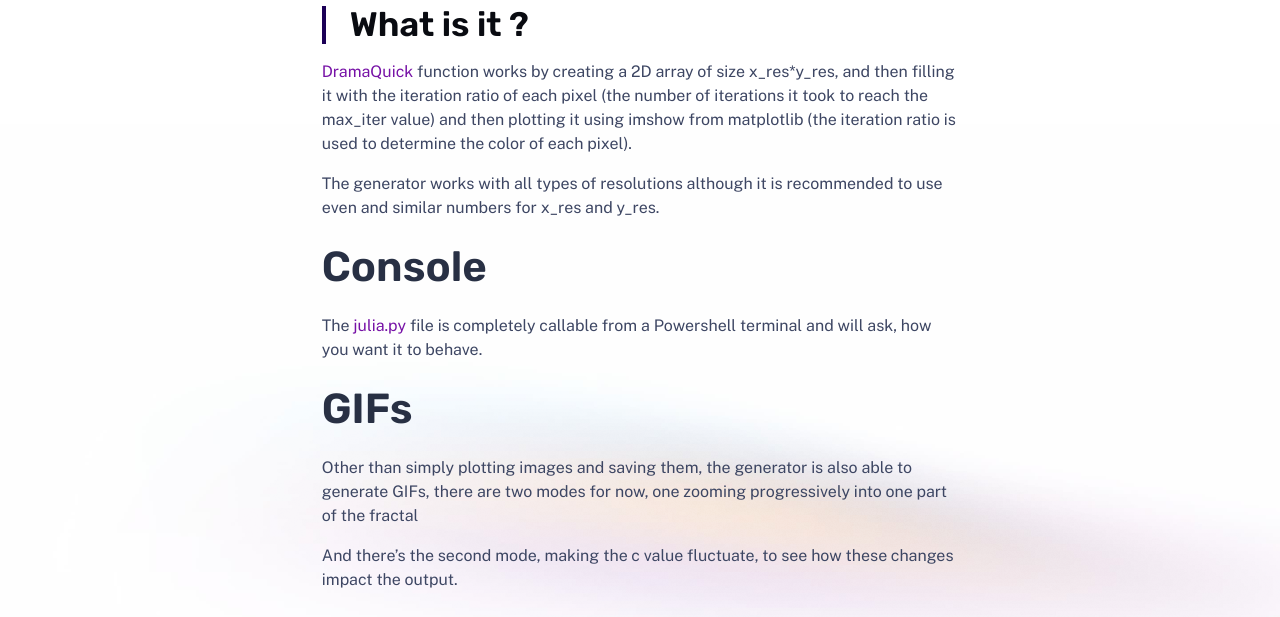
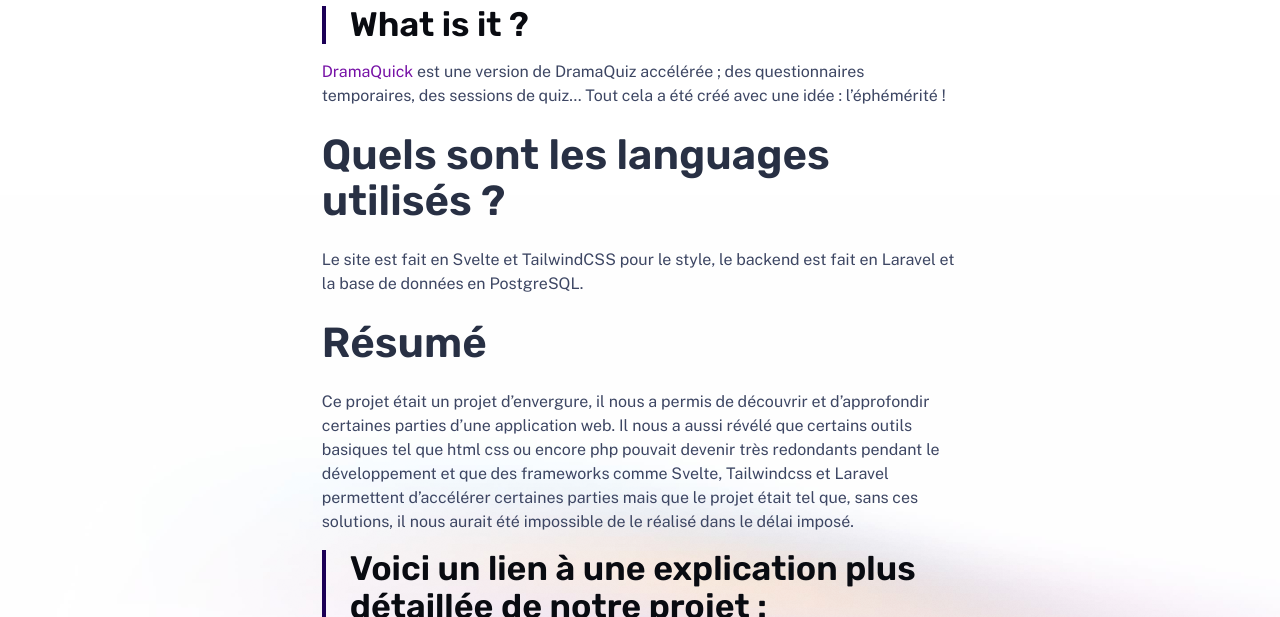
Before and after one commit to Aatrick/Portfolio, an Astro site: page /work/dramaquick in a window 1280 px wide. Shown: the part 959-1576 px from the top of the page. Built offline with nearby package versions, Linux system fonts and the light colour scheme; Astro itself is replaced by a stand-in of ours.

Commit message:
Update DramaQuick.md with project summary and language information

```diff
--- a/src/content/work/DramaQuick.md
+++ b/src/content/work/DramaQuick.md
@@ -16,16 +16,14 @@
 
 > What is it ?
 
-[DramaQuick](https://github.com/Dramaquick/DramaQuick) function works by creating a 2D array of size x_res*y_res, and then filling it with the iteration ratio of each pixel (the number of iterations it took to reach the max_iter value) and then plotting it using imshow from matplotlib (the iteration ratio is used to determine the color of each pixel).
+[DramaQuick](https://github.com/Dramaquick/DramaQuick) est une version de DramaQuiz accélérée ; des questionnaires temporaires, des sessions de quiz... Tout cela a été créé avec une idée : l’éphémérité !
 
-The generator works with all types of resolutions although it is recommended to use even and similar numbers for x_res and y_res.
+### Quels sont les languages utilisés ?
 
-### Console
+Le site est fait en Svelte et TailwindCSS pour le style, le backend est fait en Laravel et la base de données en PostgreSQL.
 
-The julia.py file is completely callable from a Powershell terminal and will ask, how you want it to behave.
+### Résumé
 
-### GIFs
+Ce projet était un projet d’envergure, il nous a permis de découvrir et d’approfondir certaines parties d’une application web. Il nous a aussi révélé que certains outils basiques tel que html css ou encore php pouvait devenir très redondants pendant le développement et que des frameworks comme Svelte, Tailwindcss et Laravel permettent d’accélérer certaines parties mais que le projet était tel que, sans ces solutions, il nous aurait été impossible de le réalisé dans le délai imposé.
 
-Other than simply plotting images and saving them, the generator is also able to generate GIFs, there are two modes for now, one zooming progressively into one part of the fractal
-
-And there's the second mode, making the c value fluctuate, to see how these changes impact the output.
+> Voici un lien à une explication plus détaillée de notre projet : [DramaQuick](https://cdn.discordapp.com/attachments/1016333891105214604/1101173336463122503/DramaQuick.docx?ex=65563a16&is=6543c516&hm=3ba5d199fdf4649f571f15da1ec1a25c2df061884db5a71403b38bede1ec8ed5&)
```
